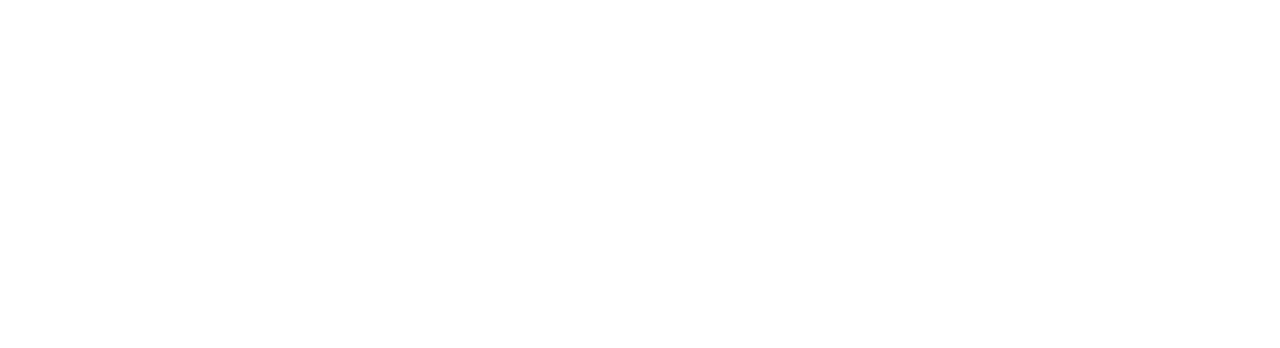
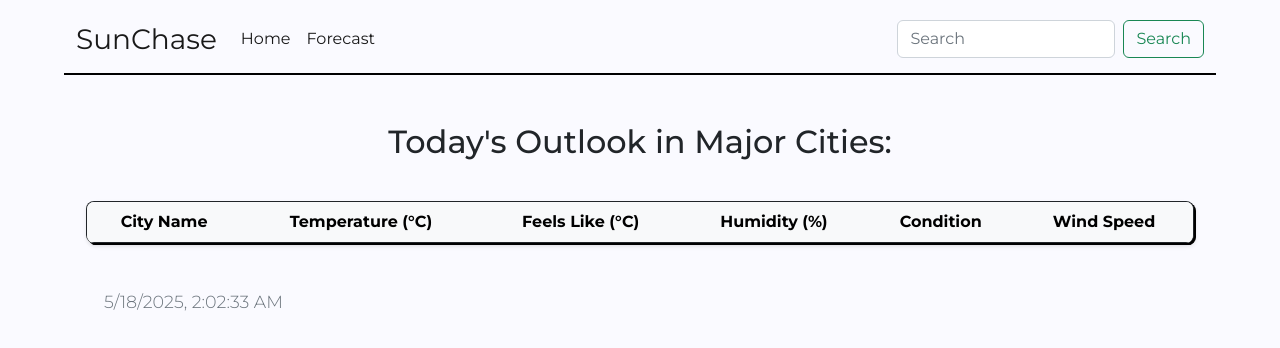
Before and after one commit to sujoy-58/Weather-App, a plain HTML site: page pages/forcast.html in a window 1280 px wide. Drawn offline with nearby package versions, Linux system fonts and the light colour scheme; no server answers.

Commit message:
forcast page with animations to look good

```diff
--- /dev/null
+++ b/pages/ForcastStyle.css
@@ -0,0 +1,74 @@
+@import url('https://fonts.googleapis.com/css2?family=Montserrat:ital,wght@0,100..900;1,100..900&display=swap');
+
+* {
+  margin: 0;
+  padding: 0;
+  box-sizing: border-box;
+}
+
+body {
+  background-color: #e5e5f7;
+  font-family: "Montserrat", sans-serif;
+  background-image: radial-gradient(#ffffff 0.5px, transparent 0.5px),
+    radial-gradient(#424242 0.5px, #fafaff 0.5px);
+  background-size: 20px 20px;
+  background-position: 0 0, 10px 10px;
+  overflow-x: hidden;
+}
+nav{
+    /* padding: 5px 10px; */
+    margin: 5px 10px;
+    margin-left: 5%;
+    margin-right: 5%;
+    border-bottom: 2px solid black;
+    /* border-radius: 12px; */
+    /* border-left: 1px solid black; */
+    /* border-top: none; */
+}
+
+h1 {
+  font-size: 2rem;
+}
+
+@media (max-width: 576px) {
+  h1 {
+    font-size: 1.5rem;
+  }
+
+  th, td {
+    font-size: 0.875rem;
+    padding: 0.5rem;
+  }
+
+  .time-date {
+    font-size: 0.9rem;
+  }
+}
+
+.table {
+  margin-bottom: 0;
+}
+
+.table-responsive {
+  overflow-x: auto;
+}
+
+.time2 {
+  margin: 30px 80px;
+}
+
+.color-bg1 {
+  background-color: #fdfdfd;
+}
+.info2{
+    display: flex;
+    align-items: center;
+     justify-content: left;
+}
+
+.color-bg1 {
+    background: rgb(255, 255, 255);
+    border: 1px solid black;
+    filter: drop-shadow(2px 2px black);
+    /* background: linear-gradient(rgb(148, 148, 148) 0%, rgb(255, 255, 255) 100%); */
+}
--- a/pages/forcast.html
+++ b/pages/forcast.html
@@ -1,17 +1,122 @@
 <!DOCTYPE html>
 <html lang="en">
+
 <head>
-    <meta charset="UTF-8">
-    <meta name="viewport" content="width=device-width, initial-scale=1.0">
-    <title>Forecast</title>
-    <link href="https://cdn.jsdelivr.net/npm/bootstrap@5.2.3/dist/css/bootstrap.min.css" rel="stylesheet" integrity="sha384-rbsA2VBKQhggwzxH7pPCaAqO46MgnOM80zW1RWuH61DGLwZJEdK2Kadq2F9CUG65" crossorigin="anonymous">
+  <meta charset="UTF-8" />
+  <meta name="viewport" content="width=device-width, initial-scale=1.0" />
+  <title>Forecast</title>
+  <link href="https://cdn.jsdelivr.net/npm/bootstrap@5.2.3/dist/css/bootstrap.min.css" rel="stylesheet"
+    integrity="sha384-rbsA2VBKQhggwzxH7pPCaAqO46MgnOM80zW1RWuH61DGLwZJEdK2Kadq2F9CUG65" crossorigin="anonymous" />
+  <link rel="stylesheet" href="/pages/ForcastStyle.css" />
+
+  <!-- GSAP CDN -->
+  <script src="https://cdnjs.cloudflare.com/ajax/libs/gsap/3.12.2/gsap.min.js"></script>
 </head>
+
 <body>
 
+  <nav class="navbar navbar-expand-lg bg-transparent">
+    <div class="container-fluid">
+      <a class="navbar-brand fs-3" href="#">SunChase</a>
 
+      <div class="collapse navbar-collapse" id="navbarSupportedContent">
+        <ul class="navbar-nav me-auto mb-2 mb-lg-0">
+          <li class="nav-item">
+            <a class="nav-link active" aria-current="page" href="/index.html">Home</a>
+          </li>
+          <li class="nav-item">
+            <a class="nav-link active" aria-current="page" href="/pages/forcast.html">Forecast</a>
+          </li>
+        </ul>
+        <form class="d-flex" role="search">
+          <input id="city" class="form-control me-2" type="search" placeholder="Search" aria-label="Search">
+          <button class="btn btn-outline-success" type="submit" id="submit">Search</button>
+        </form>
+      </div>
+    </div>
+  </nav>
 
+  <div class="container-fluid px-2 px-md-4">
+    <div>
+      <h1 class="text-center mb-4 mt-5">Today's Outlook in Major Cities:</h1>
+    </div>
 
+    <div class="d-flex justify-content-center mb-3">
+      <div
+        class="w-100 w-md-90 border border-dark rounded-3 overflow-hidden mt-3 border-bottom-0 shadow-sm color-bg1 shadow table-container"
+        style="max-width: 90%;">
+        <div class="table-responsive">
+          <table class="table table-striped align-middle mb-0 border-bottom border-dark">
+            <thead class="table-light border-bottom border-dark">
+              <tr>
+                <th class="text-center">City Name</th>
+                <th class="text-center">Temperature (°C)</th>
+                <th class="text-center">Feels Like (°C)</th>
+                <th class="text-center">Humidity (%)</th>
+                <th class="text-center">Condition</th>
+                <th class="text-center">Wind Speed</th>
+              </tr>
+            </thead>
+            <tbody id="weather-table-body">
+              <!-- Injected rows go here -->
+            </tbody>
+          </table>
+        </div>
+      </div>
+    </div>
 
-    <script src="https://cdn.jsdelivr.net/npm/bootstrap@5.2.3/dist/js/bootstrap.bundle.min.js" integrity="sha384-kenU1KFdBIe4zVF0s0G1M5b4hcpxyD9F7jL+jjXkk+Q2h455rYXK/7HAuoJl+0I4" crossorigin="anonymous"></script>
+    <div class="info2">
+      <div class="time2">
+        <h5 class="card-title pricing-card-title">
+          <small class="text-muted fw-light time-date"></small>
+        </h5>
+      </div>
+      <!-- <div class="nav-item">
+        <a class="nav-link active" aria-current="page" href="/index.html">Go Back</a>
+      </div> -->
+    </div>
+  </div>
+
+  <script src="https://cdn.jsdelivr.net/npm/bootstrap@5.2.3/dist/js/bootstrap.bundle.min.js"
+    integrity="sha384-kenU1KFdBIe4zVF0s0G1M5b4hcpxyD9F7jL+jjXkk+Q2h455rYXK/7HAuoJl+0I4"
+    crossorigin="anonymous"></script>
+  <script src="/pages/multicity.js"></script>
+
+  <!-- GSAP staggered animation -->
+  <script>
+    window.addEventListener("DOMContentLoaded", () => {
+      gsap.from("nav", {
+        duration: 0.6,
+        // y: 50,
+        opacity: 0,
+        ease: "power2.out"
+      });
+
+      gsap.from("h1", {
+        duration: 0.6,
+        y: 50,
+        opacity: 0,
+        delay: 0.3,
+        ease: "power2.out"
+      });
+
+      gsap.from(".table-container", {
+        duration: 0.6,
+        y: 50,
+        opacity: 0,
+        delay: 0.6,
+        ease: "power2.out"
+      });
+
+      gsap.from(".info2", {
+        duration: 0.6,
+        y: 50,
+        opacity: 0,
+        delay: 0.9,
+        ease: "power2.out"
+      });
+    });
+  </script>
 </body>
+
 </html>
--- /dev/null
+++ b/pages/multicity.js
@@ -0,0 +1,53 @@
+
+
+function updateDateTime() {
+    // create a new `Date` object
+    const now = new Date();
+
+    // get the current date and time as a string
+    const currentDateTime = now.toLocaleString();
+
+    // update the `textContent` property of the `span` element with the `id` of `datetime`
+    document.querySelector('.time-date').textContent = currentDateTime;
+}
+
+// call the `updateDateTime` function every second
+setInterval(updateDateTime, 1000);
+
+
+const condition = document.getElementById('condition');
+
+
+
+
+const cities = ['Delhi', 'Mumbai', 'Chennai', 'Kolkata', 'Bangalore', 'Ahmedabad', 'Pune', 'Jaipur'];
+
+const tableBody = document.querySelector('tbody');
+
+const options = {
+  method: 'GET',
+  headers: {
+		'x-rapidapi-key': '6c890fe773mshbb90622c9069e3ap16ff6cjsn97147df5d969',
+		'x-rapidapi-host': 'weatherapi-com.p.rapidapi.com'
+	}
+};
+
+cities.forEach((city, index) => {
+  fetch(`https://weatherapi-com.p.rapidapi.com/current.json?q=${city}`, options)
+    .then(res => res.json())
+    .then(data => {
+      const rowHTML = `
+        <tr>
+
+          <td class="px-4 py-4 text-center">${data.location.name}</td>
+          <td class="px-4 py-4 text-center">${data.current.temp_c}°C</td>
+          <td class="px-4 py-4 text-center">${data.current.feelslike_c}°C</td>
+          <td class="px-4 py-4 text-center">${data.current.humidity}%</td>
+          <td class="px-4 py-4 text-center">${data.current.condition.text}</td>
+          <td class="px-4 py-4 text-center ">${data.current.wind_kph}</td>
+        </tr>
+      `;
+      tableBody.innerHTML += rowHTML;
+    })
+    .catch(err => console.error(`Failed to load weather for ${city}:`, err));
+});
--- a/style.css
+++ b/style.css
@@ -53,7 +53,6 @@ nav{
 .time {
     height: 100%;
     width: 17%;
-
     /* background-color: red; */
 }
 
```
Also changed, not shown: index.html (+41 -4 lines).
